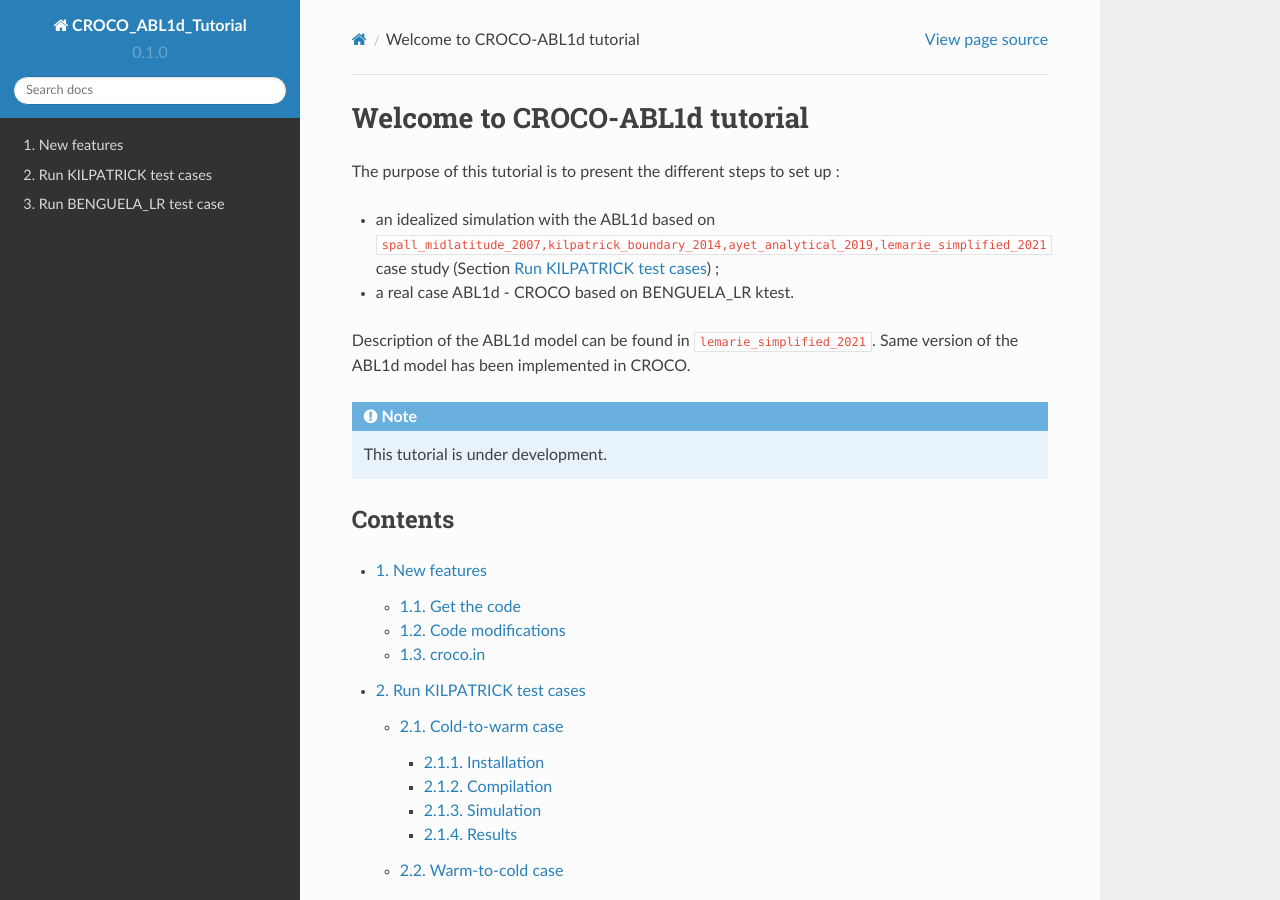
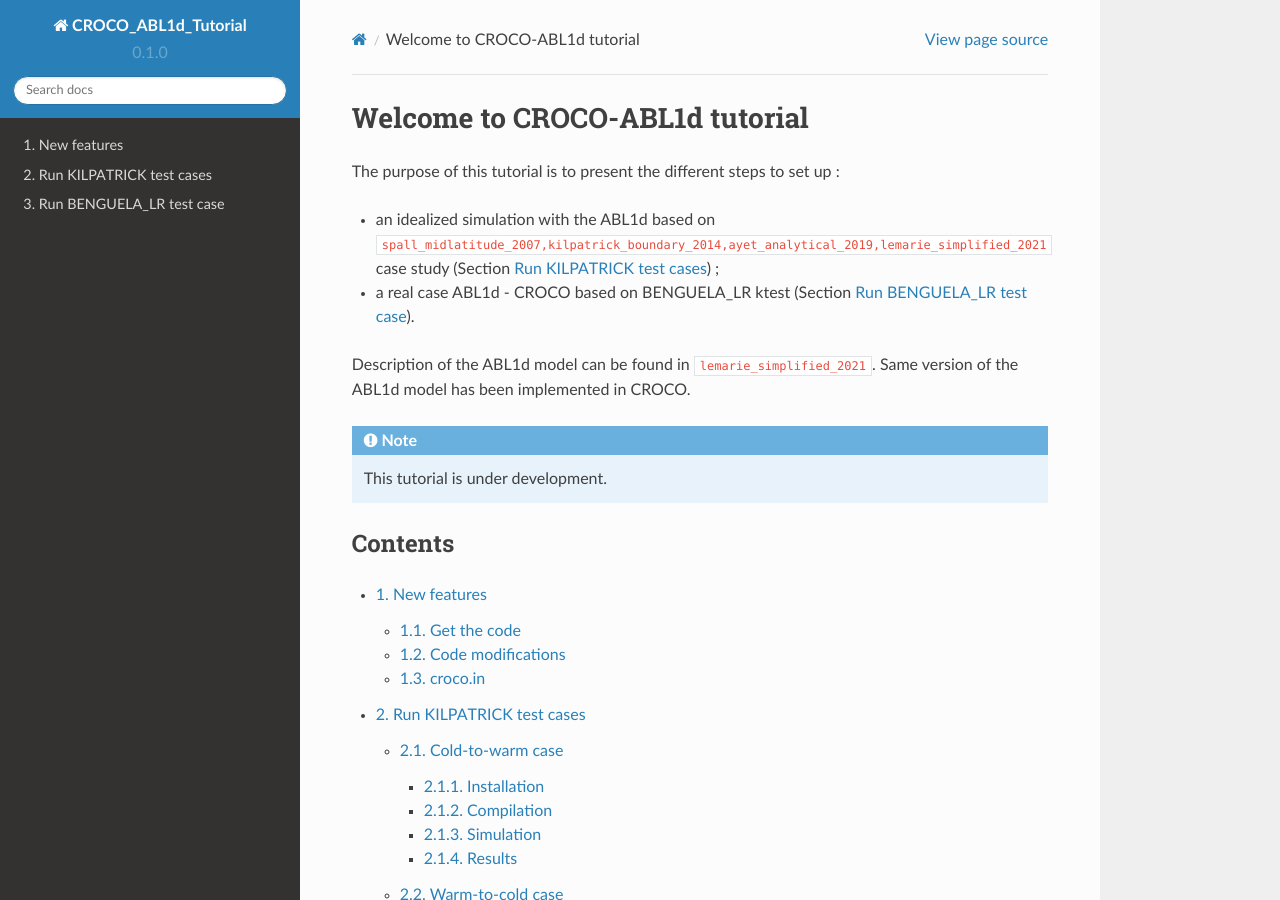
Before and after one commit to JorisPianezze/croco_abl1d_tutorial, a Sphinx documentation site: the page built from docs/source/index.rst, in a window 1280 px wide and 900 px high. Built offline with Sphinx 7.4.7 and the Read the Docs theme 2.0.0, drawn with Linux system fonts in a browser that asks for light colours; cross-references to code outside the pages are shown as plain code.

Commit message:
Add references

```diff
--- a/docs/source/cases_benguela_lr.rst
+++ b/docs/source/cases_benguela_lr.rst
@@ -1,3 +1,5 @@
+.. _section_benguela_lr:
+
 Run BENGUELA_LR test case
 =====================================
 
--- a/docs/source/index.rst
+++ b/docs/source/index.rst
@@ -5,7 +5,7 @@ The purpose of this tutorial is to present the different steps to set up :
 
 * an idealized simulation with the ABL1d based on :cite:p:`spall_midlatitude_2007,kilpatrick_boundary_2014,ayet_analytical_2019,lemarie_simplified_2021` case study (Section :ref:`section_kilpatrick`) ;
 
-* a real case ABL1d - CROCO based on BENGUELA_LR ktest.
+* a real case ABL1d - CROCO based on BENGUELA_LR ktest (Section :ref:`section_benguela_lr`).
 
 Description of the ABL1d model can be found in :cite:p:`lemarie_simplified_2021`. Same version of the ABL1d model has been implemented in CROCO.
 
```
